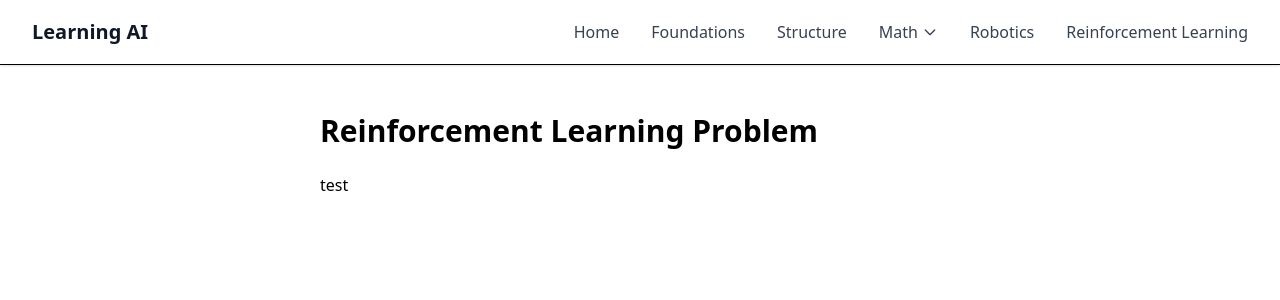
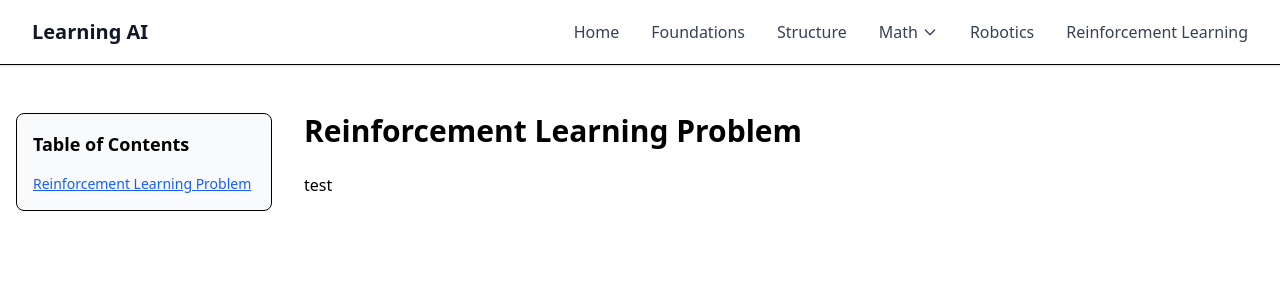
Before and after one commit to WilliamGiammona/learning-ai, a Next.js app: page /reinforcement-learning in a window 1280 px wide. Shown: the top 300 px of the page. Built offline with nearby package versions, Linux system fonts and the light colour scheme.

Commit message:
added TOC

```diff
--- a/app/reinforcement-learning/page.tsx
+++ b/app/reinforcement-learning/page.tsx
@@ -1,13 +1,37 @@
 // app/reinforcement-learning/page.tsx
+
 export default function ReinforcementLearningPage() {
   return (
-    <div className="max-w-2xl mx-auto px-4 py-12">
-      <section id="#reinforcement-learning-problem">
-        <h1 className="text-3xl font-bold mb-6">
-          Reinforcement Learning Problem
-        </h1>
-        <p className="mb-4">test</p>
-      </section>
+    <div className="container mx-auto px-4 py-12 max-w-7xl">
+      <div className="flex gap-8">
+        {/* Sticky Sidebar TOC */}
+        <aside className="hidden lg:block w-64 flex-shrink-0">
+          <nav className="sticky top-8 p-4 bg-gray-50 rounded-lg border">
+            <h2 className="text-lg font-semibold mb-4">Table of Contents</h2>
+            <ul className="space-y-2 text-sm">
+              <li>
+                <a
+                  href="#reinforcement-learning-problem"
+                  className="text-blue-600 hover:text-blue-800 underline block"
+                >
+                  Reinforcement Learning Problem
+                </a>
+              </li>
+              {/* Add more sections here later */}
+            </ul>
+          </nav>
+        </aside>
+
+        {/* Main Content */}
+        <main className="flex-1 min-w-0">
+          <section id="reinforcement-learning-problem" className="mb-12">
+            <h1 className="text-3xl font-bold mb-6">
+              Reinforcement Learning Problem
+            </h1>
+            <p className="mb-4">test </p>
+          </section>
+        </main>
+      </div>
     </div>
   );
 }
```
